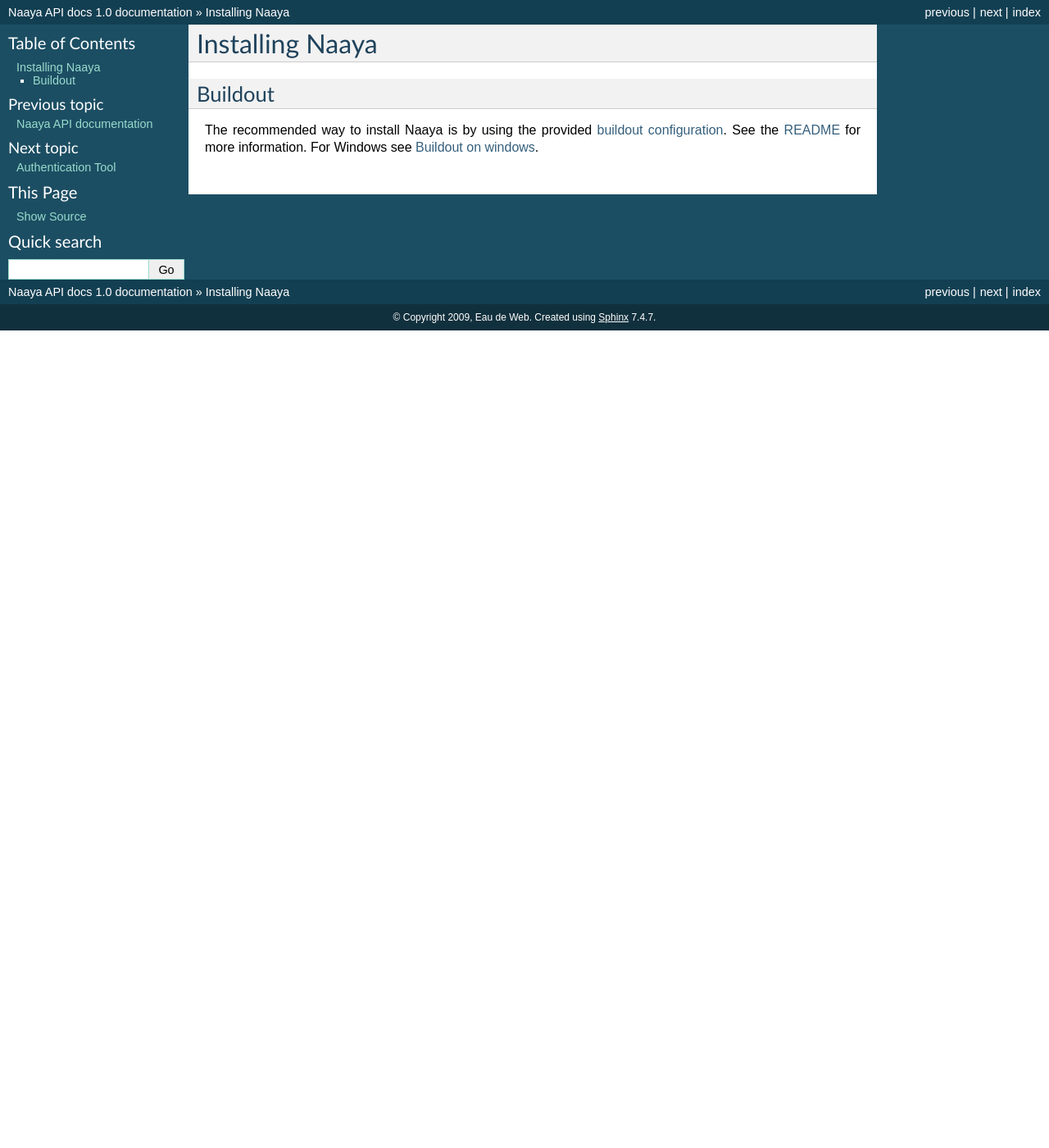
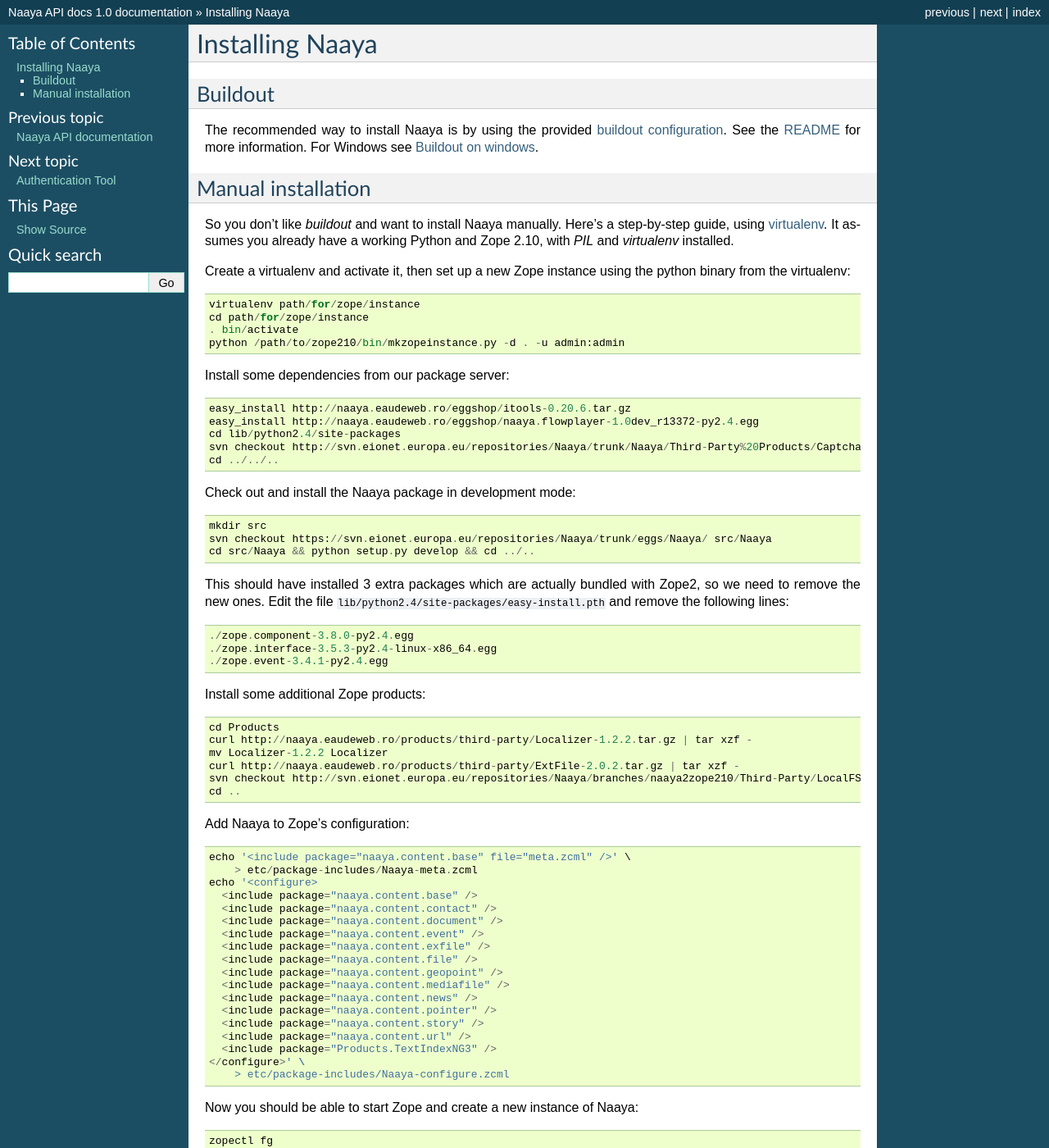
Before and after one commit to mihneasim/Naaya, a Sphinx documentation site: the page built from docs/sphinx/installation.rst, in a window 1280 px wide and 1400 px high. Shown: the whole window at 82% size. Built offline with Sphinx 7.4.7, drawn with Linux system fonts in a browser that asks for light colours.

Commit message:
documentation update - manual installation
git-svn-id: https://svn.eionet.europa.eu/repositories/Naaya/trunk/eggs/Naaya@13910 a0171fae-0946-0410-966d-b1775066cd26

```diff
--- a/docs/sphinx/installation.rst
+++ b/docs/sphinx/installation.rst
@@ -10,3 +10,77 @@
 
 .. _`buildout configuration`: https://svn.eionet.europa.eu/repositories/Naaya/buildout/Naaya/trunk/
 .. _README: https://svn.eionet.europa.eu/repositories/Naaya/buildout/Naaya/trunk/README.txt
+
+Manual installation
+-------------------
+
+So you don't like `buildout` and want to install Naaya manually. Here's a
+step-by-step guide, using `virtualenv`_. It assumes you already have a
+working Python and Zope 2.10, with `PIL` and `virtualenv` installed.
+
+Create a virtualenv and activate it, then set up a new Zope instance using
+the python binary from the virtualenv::
+
+    virtualenv path/for/zope/instance
+    cd path/for/zope/instance
+    . bin/activate
+    python /path/to/zope210/bin/mkzopeinstance.py -d . -u admin:admin
+
+Install some dependencies from our package server::
+
+    easy_install http://naaya.eaudeweb.ro/eggshop/itools-0.20.6.tar.gz
+    easy_install http://naaya.eaudeweb.ro/eggshop/naaya.flowplayer-1.0dev_r13372-py2.4.egg
+    cd lib/python2.4/site-packages
+    svn checkout http://svn.eionet.europa.eu/repositories/Naaya/trunk/Naaya/Third-Party%20Products/Captcha
+    cd ../../..
+
+Check out and install the Naaya package in development mode::
+
+    mkdir src
+    svn checkout https://svn.eionet.europa.eu/repositories/Naaya/trunk/eggs/Naaya/ src/Naaya
+    cd src/Naaya && python setup.py develop && cd ../..
+
+This should have installed 3 extra packages which are actually bundled with
+Zope2, so we need to remove the new ones. Edit the file
+``lib/python2.4/site-packages/easy-install.pth`` and remove the following
+lines::
+
+    ./zope.component-3.8.0-py2.4.egg
+    ./zope.interface-3.5.3-py2.4-linux-x86_64.egg
+    ./zope.event-3.4.1-py2.4.egg
+
+Install some additional Zope products::
+
+    cd Products
+    curl http://naaya.eaudeweb.ro/products/third-party/Localizer-1.2.2.tar.gz | tar xzf -
+    mv Localizer-1.2.2 Localizer
+    curl http://naaya.eaudeweb.ro/products/third-party/ExtFile-2.0.2.tar.gz | tar xzf -
+    svn checkout http://svn.eionet.europa.eu/repositories/Naaya/branches/naaya2zope210/Third-Party/LocalFS
+    cd ..
+
+Add Naaya to Zope's configuration::
+
+    echo '<include package="naaya.content.base" file="meta.zcml" />' \
+        > etc/package-includes/Naaya-meta.zcml
+    echo '<configure>
+      <include package="naaya.content.base" />
+      <include package="naaya.content.contact" />
+      <include package="naaya.content.document" />
+      <include package="naaya.content.event" />
+      <include package="naaya.content.exfile" />
+      <include package="naaya.content.file" />
+      <include package="naaya.content.geopoint" />
+      <include package="naaya.content.mediafile" />
+      <include package="naaya.content.news" />
+      <include package="naaya.content.pointer" />
+      <include package="naaya.content.story" />
+      <include package="naaya.content.url" />
+      <include package="Products.TextIndexNG3" />
+    </configure>' \
+        > etc/package-includes/Naaya-configure.zcml
+
+Now you should be able to start Zope and create a new instance of Naaya::
+
+    zopectl fg
+
+.. _`virtualenv`: http://pypi.python.org/pypi/virtualenv
```
